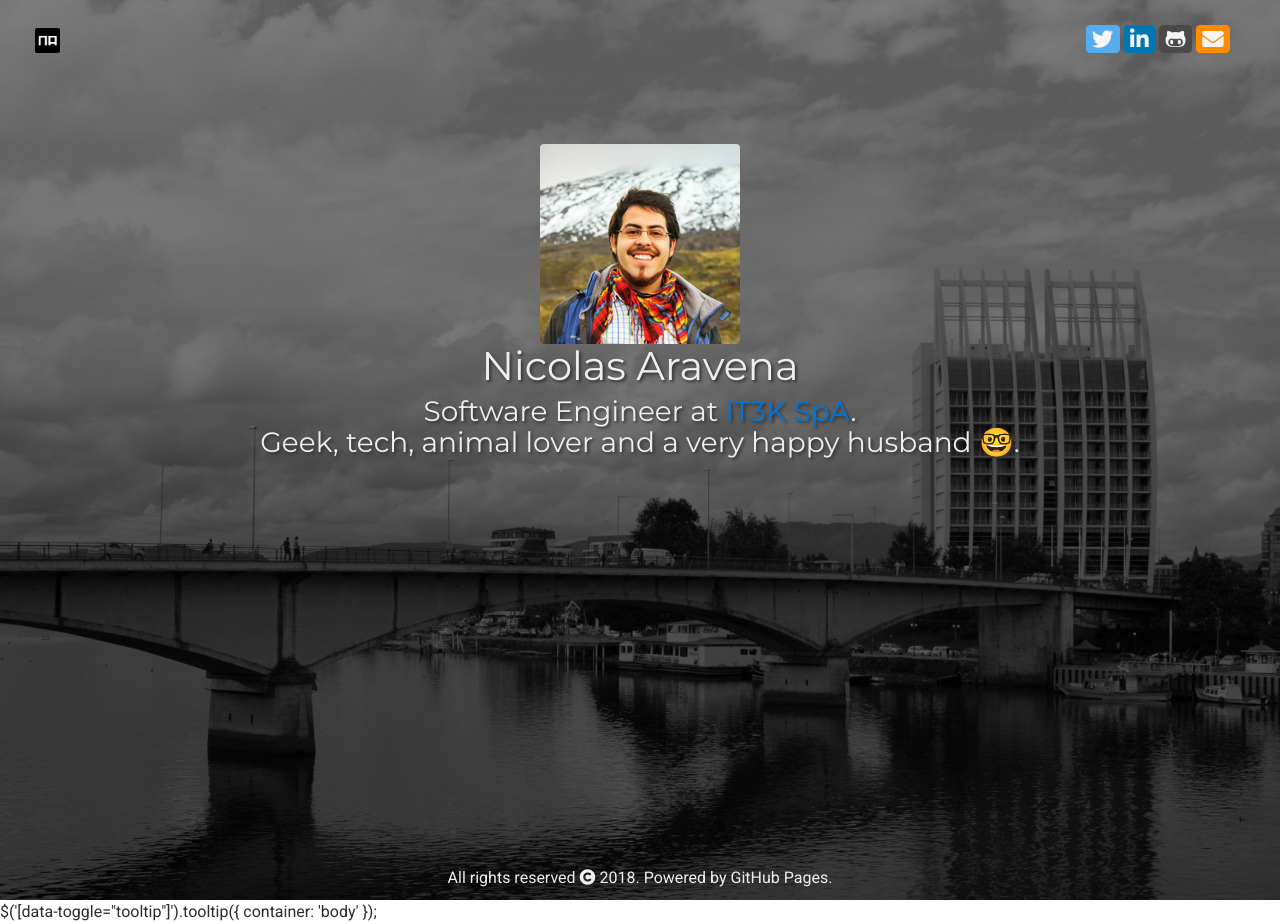
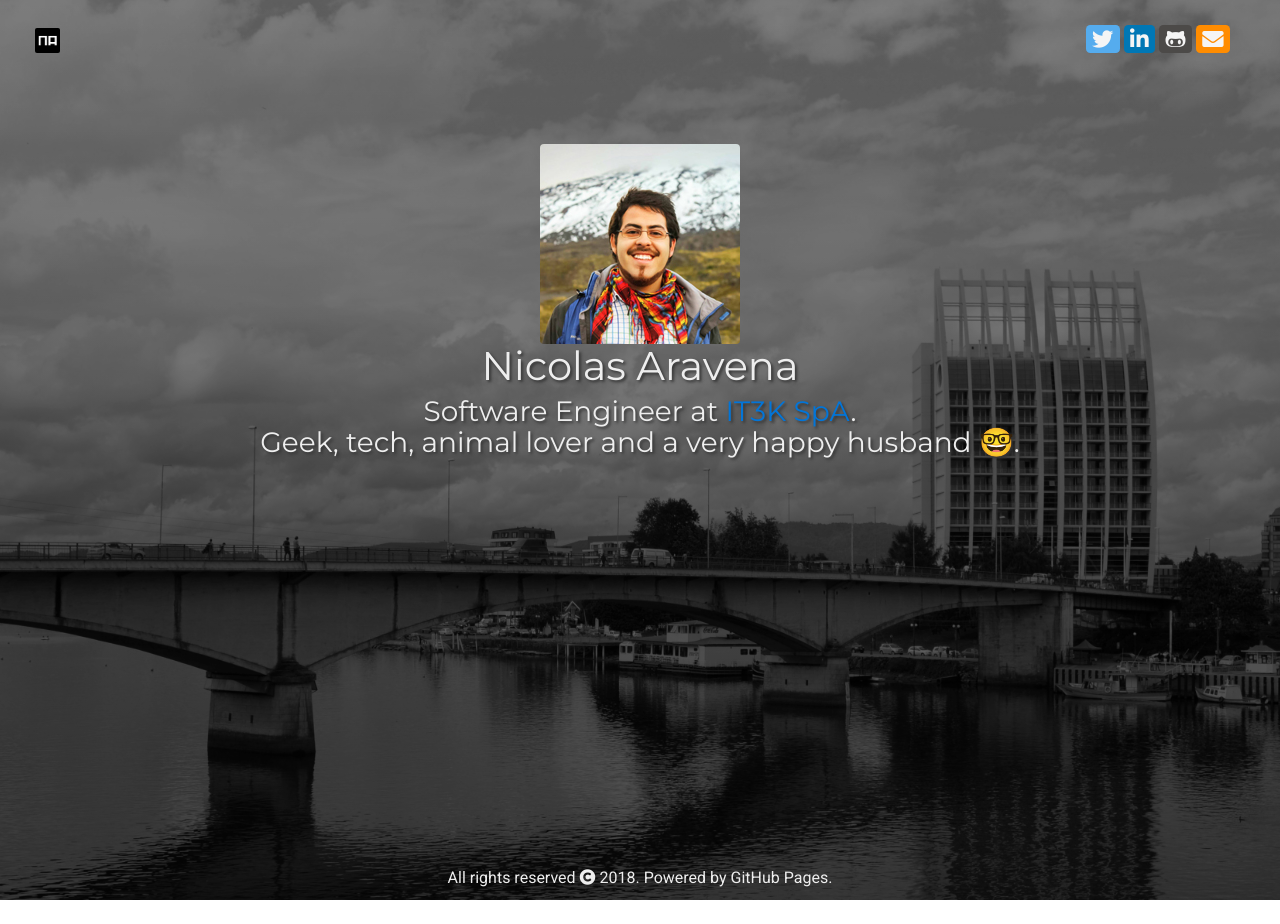
Before and after one commit to nicoaravena/nicoaravena.github.io, a Jekyll site: the page built from index.html, in a window 1280 px wide. Built offline with Jekyll 4.4.1, drawn with Linux system fonts in a browser that asks for light colours; nearby versions of some CDN libraries; the list of posts is cut into pages by our own code; after the commit the page ends 900 px from its top, so only the background shows below that; part of the change alters nothing that is shown.

Commit message:
Fix bad tag

```diff
--- a/_layouts/default.html
+++ b/_layouts/default.html
@@ -15,7 +15,7 @@
   <script src="https://cdnjs.cloudflare.com/ajax/libs/popper.js/1.12.9/umd/popper.min.js" integrity="sha384-ApNbgh9B+Y1QKtv3Rn7W3mgPxhU9K/ScQsAP7hUibX39j7fakFPskvXusvfa0b4Q"
     crossorigin="anonymous"></script>
   <script src="https://maxcdn.bootstrapcdn.com/bootstrap/4.0.0-beta.3/js/bootstrap.min.js" integrity="sha384-a5N7Y/aK3qNeh15eJKGWxsqtnX/wWdSZSKp+81YjTmS15nvnvxKHuzaWwXHDli+4"
-    crossorigin="anonymous"></script
+    crossorigin="anonymous"></script>
     <script>
       $('[data-toggle="tooltip"]').tooltip({ container: 'body' });
     </script>
```
